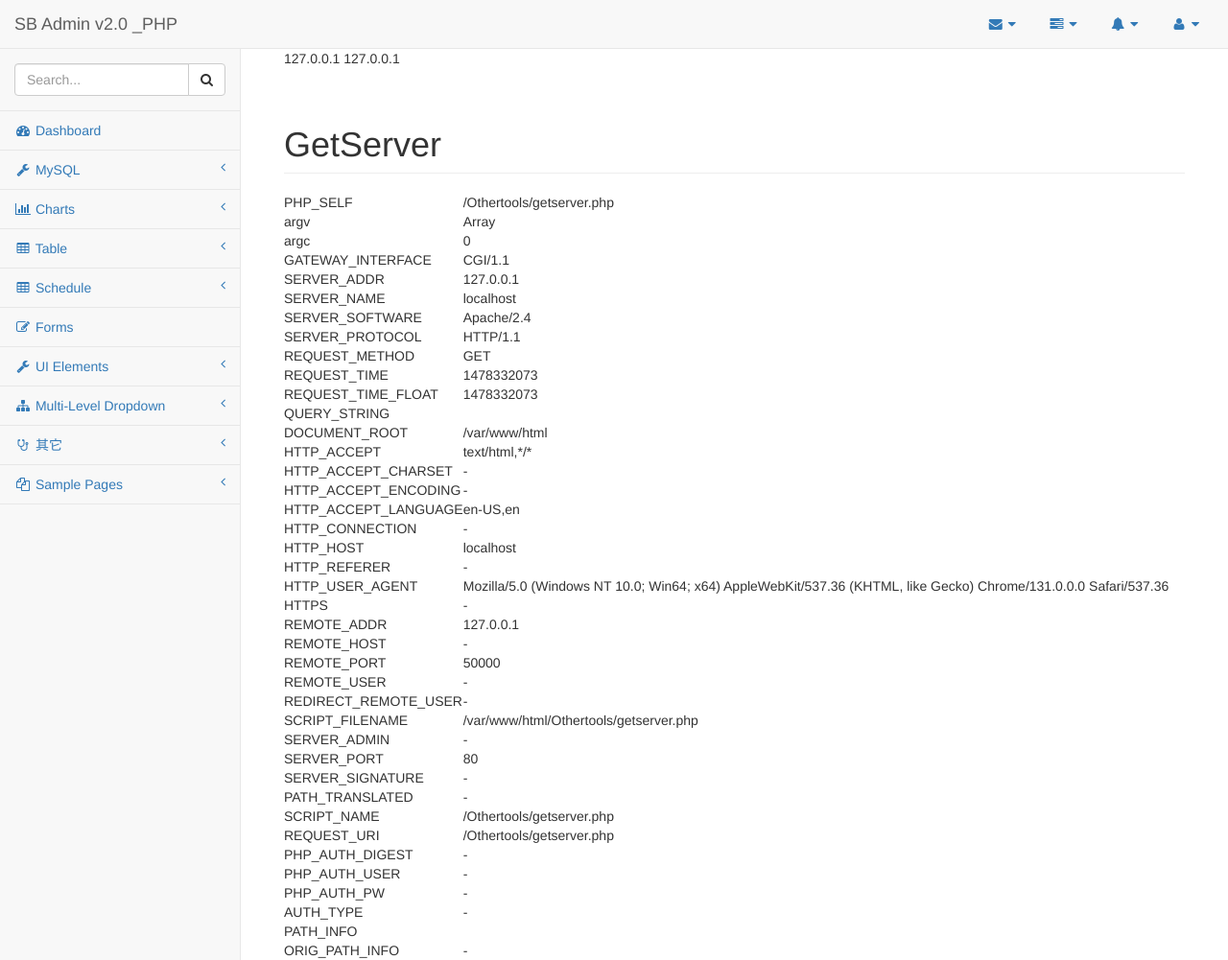
After one commit to StevenChangshuntsung/Bootstrap, a PHP site: page /Othertools/getserver.php in a window 1280 px wide. The commit adds this page. Shown: the whole page at 96% size. Run offline with PHP 8.4, Linux system fonts and the light colour scheme; data that the repository does not hold is empty.

Commit message:
blank分開、OtherTools抓取IP

```diff
--- /dev/null
+++ b/Othertools/getserver.php
@@ -0,0 +1,108 @@
+<?
+namespace blank;
+?>
+<?php include("../blank/blank_head.php"); ?>
+<html lang="en">
+<head>
+    <title>GetServer</title>
+</head>
+<body>
+    <div id="wrapper">
+        <?php include("../topbar/navigation.php"); /*Navigation 導航BAR*/?>
+
+
+
+        <div id="page-wrapper">
+            <div class="container-fluid">
+                <div class="row">
+                    <div class="col-lg-12">
+						<?php  echo $_SERVER["HTTP_CLIENT_IP"];?>
+						<?php  echo $_SERVER["HTTP_X_FORWARDED_FOR"];?>
+						<?php  echo $_SERVER["HTTP_X_FORWARDED"];?>
+						<?php  echo $_SERVER["HTTP_X_CLUSTER_CLIENT_IP"];?>
+						<?php  echo $_SERVER["HTTP_FORWARDED_FOR"];?>
+						<?php  echo $_SERVER["HTTP_FORWARDED"];?>
+						<?php  echo $_SERVER["REMOTE_ADDR"];?>
+						<?php  echo $_SERVER["HTTP_VIA"];?>
+						<?php
+						if(!empty($_SERVER['HTTP_CLIENT_IP'])){
+						   $myip = $_SERVER['HTTP_CLIENT_IP'];
+						}else if(!empty($_SERVER['HTTP_X_FORWARDED_FOR'])){
+						   $myip = $_SERVER['HTTP_X_FORWARDED_FOR'];
+						}else{
+						   $myip= $_SERVER['REMOTE_ADDR'];
+						}
+						echo $myip;
+						?>
+                	</div>
+                	<div class="col-lg-12">
+						<br>
+                	</div>
+                    <div class="col-lg-12">
+                        <h1 class="page-header">GetServer</h1>
+<?php
+$indicesServer = array('PHP_SELF',
+'argv',
+'argc',
+'GATEWAY_INTERFACE',
+'SERVER_ADDR',
+'SERVER_NAME',
+'SERVER_SOFTWARE',
+'SERVER_PROTOCOL',
+'REQUEST_METHOD',
+'REQUEST_TIME',
+'REQUEST_TIME_FLOAT',
+'QUERY_STRING',
+'DOCUMENT_ROOT',
+'HTTP_ACCEPT',
+'HTTP_ACCEPT_CHARSET',
+'HTTP_ACCEPT_ENCODING',
+'HTTP_ACCEPT_LANGUAGE',
+'HTTP_CONNECTION',
+'HTTP_HOST',
+'HTTP_REFERER',
+'HTTP_USER_AGENT',
+'HTTPS',
+'REMOTE_ADDR',
+'REMOTE_HOST',
+'REMOTE_PORT',
+'REMOTE_USER',
+'REDIRECT_REMOTE_USER',
+'SCRIPT_FILENAME',
+'SERVER_ADMIN',
+'SERVER_PORT',
+'SERVER_SIGNATURE',
+'PATH_TRANSLATED',
+'SCRIPT_NAME',
+'REQUEST_URI',
+'PHP_AUTH_DIGEST',
+'PHP_AUTH_USER',
+'PHP_AUTH_PW',
+'AUTH_TYPE',
+'PATH_INFO',
+'ORIG_PATH_INFO') ;  ?>
+
+<?php
+echo '<table cellpadding="10">' ;
+foreach ($indicesServer as $arg) {
+    if (isset($_SERVER[$arg])) {
+        echo '<tr><td>'.$arg.'</td><td>' . $_SERVER[$arg] . '</td></tr>' ;
+    }
+    else {
+        echo '<tr><td>'.$arg.'</td><td>-</td></tr>' ;
+    }
+}
+echo '</table>' ;
+ ?>
+                    </div>
+                </div>
+            </div>
+        </div>
+
+
+
+
+    </div>
+<?php include("../blank/blank_footer.php"); ?>
+</body>
+</html>
--- /dev/null
+++ b/blank/blank_footer.php
@@ -0,0 +1,12 @@
+
+    <!-- jQuery -->
+    <script src="../bower_components/jquery/dist/jquery.min.js"></script>
+
+    <!-- Bootstrap Core JavaScript -->
+    <script src="../bower_components/bootstrap/dist/js/bootstrap.min.js"></script>
+
+    <!-- Metis Menu Plugin JavaScript -->
+    <script src="../bower_components/metisMenu/dist/metisMenu.min.js"></script>
+
+    <!-- Custom Theme JavaScript -->
+    <script src="../dist/js/sb-admin-2.js"></script>
--- /dev/null
+++ b/blank/blank_head.php
@@ -0,0 +1,32 @@
+<!DOCTYPE html>
+
+<head>
+    <meta charset="utf-8">
+    <meta http-equiv="X-UA-Compatible" content="IE=edge">
+    <meta name="viewport" content="width=device-width, initial-scale=1">
+    <meta name="description" content="">
+    <meta name="author" content="">
+
+    <!-- CST 權限管理 -->
+    <script src="../pages/js/purview.js"></script>
+
+    <!-- Bootstrap Core CSS -->
+    <link href="../bower_components/bootstrap/dist/css/bootstrap.min.css" rel="stylesheet">
+
+    <!-- MetisMenu CSS -->
+    <link href="../bower_components/metisMenu/dist/metisMenu.min.css" rel="stylesheet">
+
+    <!-- Custom CSS -->
+    <link href="../dist/css/sb-admin-2.css" rel="stylesheet">
+
+    <!-- Custom Fonts -->
+    <link href="../bower_components/font-awesome/css/font-awesome.min.css" rel="stylesheet" type="text/css">
+
+    <!-- HTML5 Shim and Respond.js IE8 support of HTML5 elements and media queries -->
+    <!-- WARNING: Respond.js doesn't work if you view the page via file:// -->
+    <!--[if lt IE 9]>
+        <script src="https://oss.maxcdn.com/libs/html5shiv/3.7.0/html5shiv.js"></script>
+        <script src="https://oss.maxcdn.com/libs/respond.js/1.4.2/respond.min.js"></script>
+    <![endif]-->
+
+</head>
--- a/topbar/navigation.php
+++ b/topbar/navigation.php
@@ -355,6 +355,36 @@
                             <!-- /.nav-second-level -->
                         </li><!-- 菜單導航 範例 -->
 
+
+                        <li>
+                            <a href="#"><i class="fa fa-stethoscope fa-fw"></i> 其它<span class="fa arrow"></span></a>
+                            <ul class="nav nav-second-level">
+                                <li>
+                                    <a href="#">工具 <span class="fa arrow"></span></a>
+                                    <ul class="nav nav-third-level">
+                                        <li>
+                                            <a href="../Othertools/getserver.php">IP檢測</a>
+                                        </li>
+                                        <li>
+                                            <a href="../Othertools/table_server.php">_SERVER 訊息</a>
+                                        </li>
+                                        <li>
+                                            <a href="#">NaN</a>
+                                        </li>
+                                        <li>
+                                            <a href="#">NaN</a>
+                                        </li>
+                                    </ul>
+                                </li>
+                                <li>
+                                    <a href="#">NaN</a>
+                                </li>
+                                <li>
+                                    <a href="#">NaN</a>
+                                </li>
+                            </ul>
+                        </li><!-- 其它 -->
+
                         <li>
                             <a href="#"><i class="fa fa-files-o fa-fw"></i> Sample Pages<span class="fa arrow"></span></a>
                             <ul class="nav nav-second-level">
```
Also changed, not shown: Othertools/table_server.php (added, +44 -0 lines), pages/blank.php (+17 -56 lines), pages/inc/websetup.php (+8 -8 lines).
